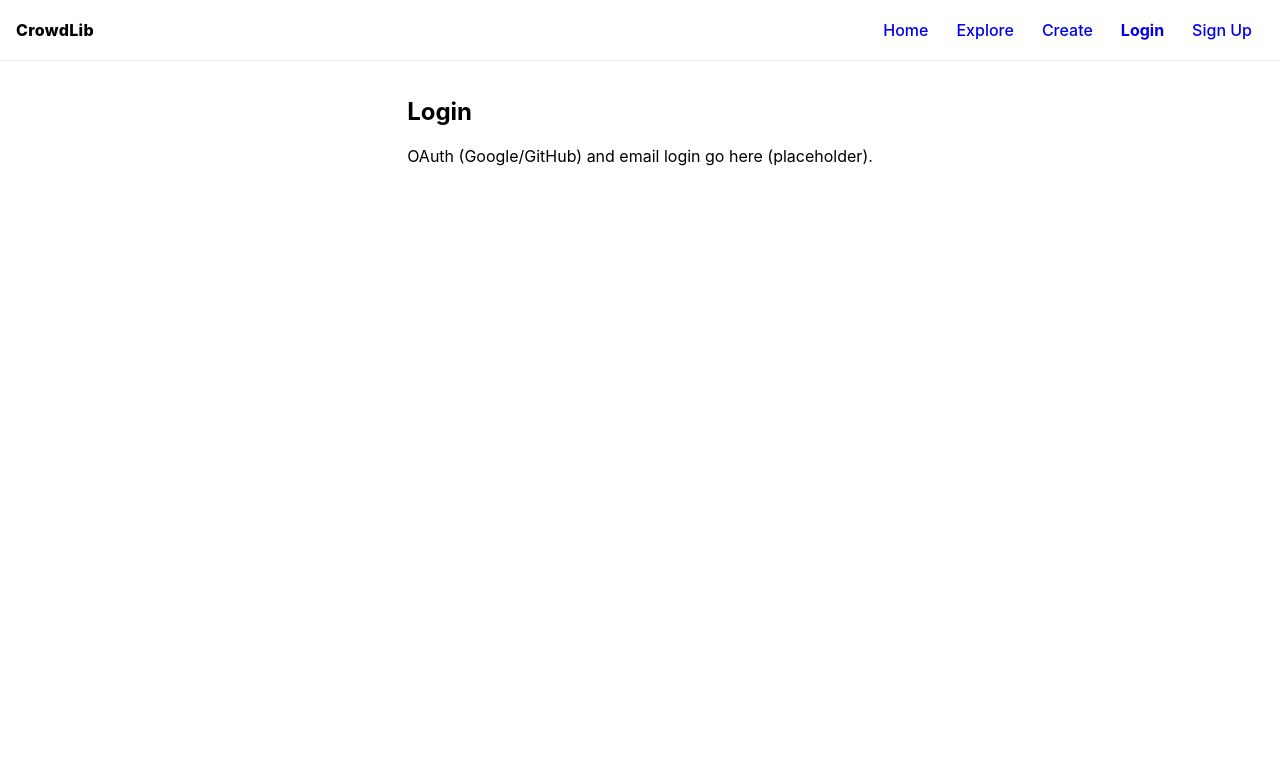
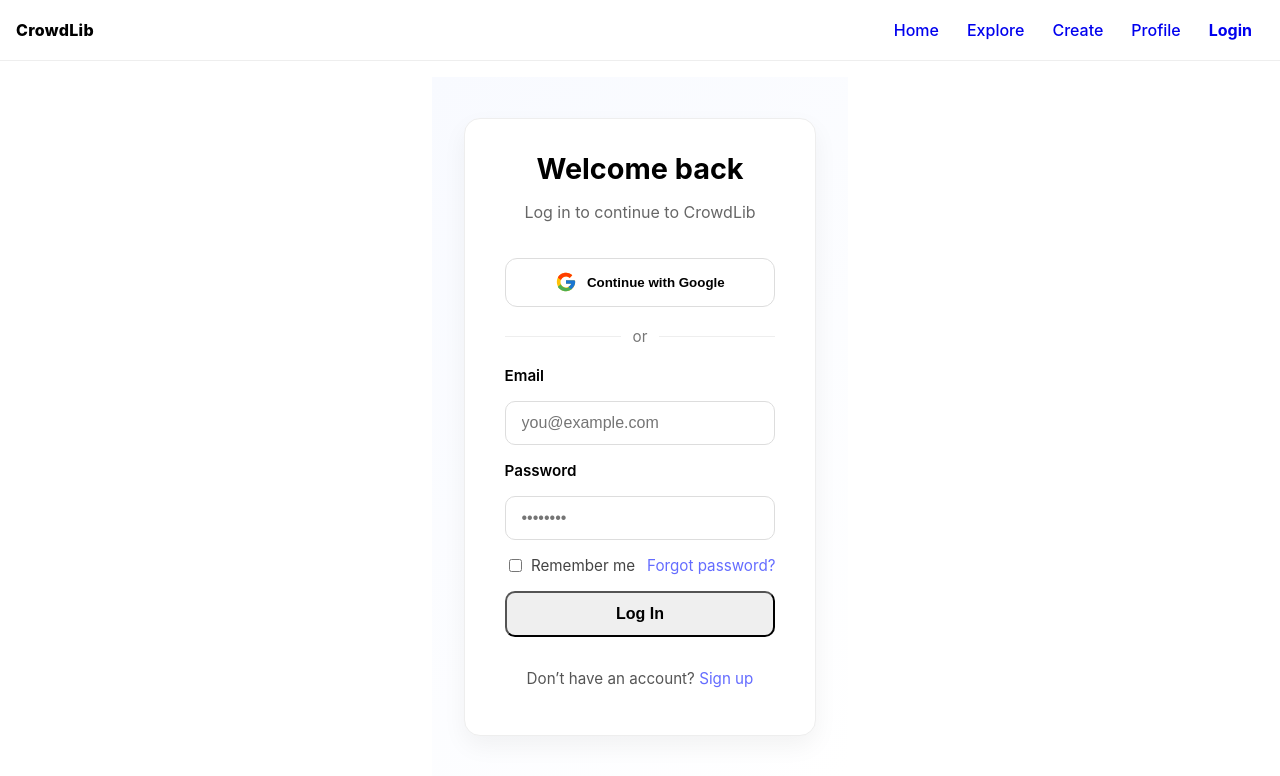
Before and after one commit to apaya22/CrowdLib, a React app in the folder frontend/: page /login in a window 1280 px wide. Shown: the top 776 px of the page. Built offline with nearby package versions, Linux system fonts and the light colour scheme; the HTML template or start-up script is replaced by a standard one.

Commit message:
Updated login page and navbar

```diff
--- a/frontend/src/App.css
+++ b/frontend/src/App.css
@@ -1,3 +1,4 @@
+/* Nav Bar */
 .app { min-height: 100dvh; display: flex; flex-direction: column; }
 .nav {
   display: flex; align-items: center; justify-content: space-between;
@@ -7,3 +8,145 @@
 .links { display: flex; gap: 0.25rem; flex-wrap: wrap; }
 .container { flex: 1; max-width: 960px; margin: 0 auto; padding: 1rem; }
 .footer { border-top: 1px solid #eee; padding: 1rem; text-align: center; }
+
+/* Log-in Page */
+.auth {
+  min-height: calc(100vh - 100px);
+  display: flex;
+  align-items: center;
+  justify-content: center;
+  background: linear-gradient(180deg, #ffffff, #fafafa);
+  padding: 2rem;
+}
+
+.auth-card {
+  width: 100%;
+  max-width: 520px;
+  background: #fff;
+  border: 1px solid #eee;
+  border-radius: 16px;
+  padding: 2rem 2.5rem;
+  display: flex;
+  flex-direction: column;
+  gap: 1.25rem;
+  box-shadow: 0 10px 25px rgba(0, 0, 0, 0.05);
+  transition: all 0.2s ease;
+}
+
+.auth-card:hover {
+  box-shadow: 0 14px 28px rgba(0, 0, 0, 0.07);
+}
+
+/* Header */
+.auth-header {
+  text-align: center;
+}
+.auth-title {
+  margin: 0 0 0.5rem;
+  font-size: 1.8rem;
+  font-weight: 700;
+}
+.auth-subtitle {
+  color: #666;
+  font-size: 1rem;
+}
+
+/* Google button */
+.btn--oauth {
+  display: flex;
+  align-items: center;
+  justify-content: center;
+  gap: 0.6rem;
+  border: 1px solid #ddd;
+  background: #fff;
+  border-radius: 12px;
+  padding: 0.8rem 1rem;
+  font-weight: 600;
+  cursor: pointer;
+  transition: background 0.2s;
+}
+.btn--oauth:hover {
+  background: #f7f7f7;
+}
+.g-icon {
+  width: 22px;
+  height: 22px;
+}
+
+.auth-divider {
+  display: grid;
+  grid-template-columns: 1fr auto 1fr;
+  align-items: center;
+  gap: 0.5rem;
+  color: #777;
+  font-size: 0.95rem;
+}
+.auth-divider__line {
+  height: 1px;
+  background: #eee;
+}
+.auth-divider__label {
+  padding: 0 0.25rem;
+}
+
+.auth-form {
+  display: grid;
+  gap: 1rem;
+}
+.auth-label {
+  font-weight: 600;
+  font-size: 0.95rem;
+}
+.auth-input {
+  width: 100%;
+  padding: 0.75rem 1rem;
+  border: 1px solid #ddd;
+  border-radius: 10px;
+  font-size: 1rem;
+}
+.auth-input:focus {
+  border-color: #646cff;
+  box-shadow: 0 0 0 3px rgba(100, 108, 255, 0.15);
+  outline: none;
+}
+
+.auth-row {
+  display: flex;
+  align-items: center;
+  justify-content: space-between;
+  gap: 0.75rem;
+  flex-wrap: wrap;
+  font-size: 0.95rem;
+}
+.auth-checkbox {
+  display: flex;
+  align-items: center;
+  gap: 0.4rem;
+  color: #444;
+}
+.auth-link {
+  color: #646cff;
+  text-decoration: none;
+}
+.auth-link:hover {
+  text-decoration: underline;
+}
+
+.btn--primary.btn--full {
+  width: 100%;
+  padding: 0.75rem;
+  font-size: 1rem;
+  border-radius: 10px;
+  font-weight: 600;
+}
+
+.auth-footer {
+  margin-top: 0.75rem;
+  text-align: center;
+  color: #555;
+  font-size: 0.95rem;
+}
+
+.auth {
+  background: linear-gradient(135deg, #f8faff, #ffffff);
+}
--- a/frontend/src/App.jsx
+++ b/frontend/src/App.jsx
@@ -22,8 +22,8 @@ export default function App() {
           <NavLink to="/" style={linkStyle} end>Home</NavLink>
           <NavLink to="/explore" style={linkStyle}>Explore</NavLink>
           <NavLink to="/create" style={linkStyle}>Create</NavLink>
+          <NavLink to="/profile" style={linkStyle}>Profile</NavLink>
           <NavLink to="/login" style={linkStyle}>Login</NavLink>
-          <NavLink to="/signup" style={linkStyle}>Sign Up</NavLink>
         </div>
       </nav>
 
@@ -32,7 +32,7 @@ export default function App() {
           <Route index element={<Home />} />
           <Route path="explore" element={<Explore />} />
           <Route path="create" element={<Create />} />
-          <Route path="profile/:username" element={<Profile />} />
+          <Route path="profile" element={<Profile />} />
           <Route path="login" element={<Login />} />
           <Route path="signup" element={<Signup />} />
         </Routes>
--- a/frontend/src/components/Navbar.jsx
+++ b/frontend/src/components/Navbar.jsx
@@ -14,6 +14,7 @@ export default function Navbar() {
         <NavLink to="/" style={linkStyle} end>Home</NavLink>
         <NavLink to="/explore" style={linkStyle}>Explore</NavLink>
         <NavLink to="/create" style={linkStyle}>Create</NavLink>
+        <NavLink to="/profile" style={linkStyle}>Profile</NavLink>
         <NavLink to="/login" style={linkStyle}>Login</NavLink>
         <NavLink to="/signup" style={linkStyle}>Sign Up</NavLink>
       </div>
--- a/frontend/src/pages/Login.jsx
+++ b/frontend/src/pages/Login.jsx
@@ -1,8 +1,85 @@
+import { Link } from "react-router-dom";
+
 export default function Login() {
   return (
-    <section>
-      <h1>Login</h1>
-      <p>OAuth (Google/GitHub) and email login go here (placeholder).</p>
-    </section>
+    <div className="auth auth--center">
+      <section className="auth-card" role="region" aria-labelledby="login-title">
+        <div className="auth-header">
+          <h1 id="login-title" className="auth-title">Welcome back</h1>
+          <p className="auth-subtitle">Log in to continue to CrowdLib</p>
+        </div>
+
+        {/* Google OAuth here */}
+        <button className="btn btn--oauth" type="button" aria-label="Sign in with Google">
+          <GoogleIcon />
+          <span>Continue with Google</span>
+        </button>
+
+        <AuthDivider label="or" />
+
+        {/* Basic form , doesn't work! */}
+        <form className="auth-form" onSubmit={(e) => e.preventDefault()} noValidate>
+          <label className="auth-label" htmlFor="email">Email</label>
+          <input
+            id="email"
+            className="auth-input"
+            type="email"
+            name="email"
+            placeholder="you@example.com"
+            autoComplete="email"
+          />
+
+          <label className="auth-label" htmlFor="password">Password</label>
+          <input
+            id="password"
+            className="auth-input"
+            type="password"
+            name="password"
+            placeholder="••••••••"
+            autoComplete="current-password"
+          />
+
+          <div className="auth-row">
+            <label className="auth-checkbox">
+              <input type="checkbox" /> <span>Remember me</span>
+            </label>
+            <Link className="auth-link" to="/login">Forgot password?</Link>
+          </div>
+
+          <button className="btn btn--primary btn--full" type="submit">Log In</button>
+        </form>
+
+        <p className="auth-footer">
+          Don’t have an account?{" "}
+          <Link className="auth-link" to="/signup">Sign up</Link>
+        </p>
+      </section>
+    </div>
   );
 }
+
+function AuthDivider({ label = "or" }) {
+  return (
+    <div className="auth-divider" role="separator" aria-label={label}>
+      <span className="auth-divider__line" />
+      <span className="auth-divider__label">{label}</span>
+      <span className="auth-divider__line" />
+    </div>
+  );
+}
+
+function GoogleIcon() {
+  return (
+    <svg
+      className="g-icon"
+      xmlns="http://www.w3.org/2000/svg"
+      viewBox="0 0 48 48"
+      aria-hidden="true"
+    >
+      <path fill="#FFC107" d="M43.6 20.5H42V20H24v8h11.3C33.8 32.7 29.3 36 24 36c-6.6 0-12-5.4-12-12s5.4-12 12-12c3.1 0 5.9 1.2 8 3.1l5.7-5.7C34.5 6.1 29.6 4 24 4 12.9 4 4 12.9 4 24s8.9 20 20 20 20-8.9 20-20c0-1.2-.1-2.3-.4-3.5z" />
+      <path fill="#FF3D00" d="M6.3 14.7l6.6 4.8C14.7 16 19 12 24 12c3.1 0 5.9 1.2 8 3.1l5.7-5.7C34.5 6.1 29.6 4 24 4 15.4 4 8.1 9.1 6.3 14.7z" />
+      <path fill="#4CAF50" d="M24 44c5.2 0 10-2 13.5-5.2l-6.2-5.2C29.3 36 26.8 37 24 37c-5.2 0-9.6-3.3-11.3-7.9l-6.6 5.1C8 38.9 15.4 44 24 44z" />
+      <path fill="#1976D2" d="M43.6 20.5H42V20H24v8h11.3c-1 2.9-3.4 5.2-6 6.5l6.2 5.2C38.2 37.6 44 32.9 44 24c0-1.2-.1-2.3-.4-3.5z" />
+    </svg>
+  );
+}
```
